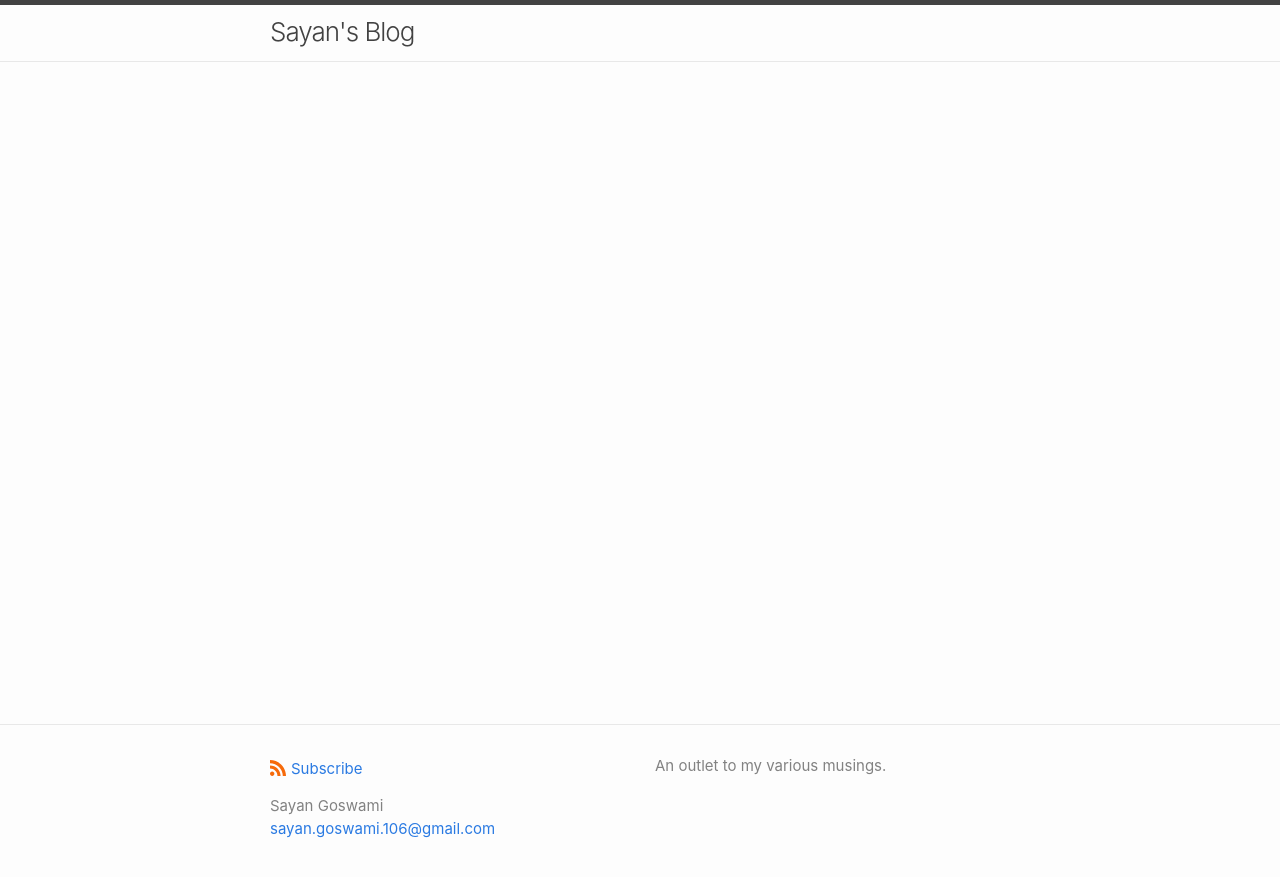
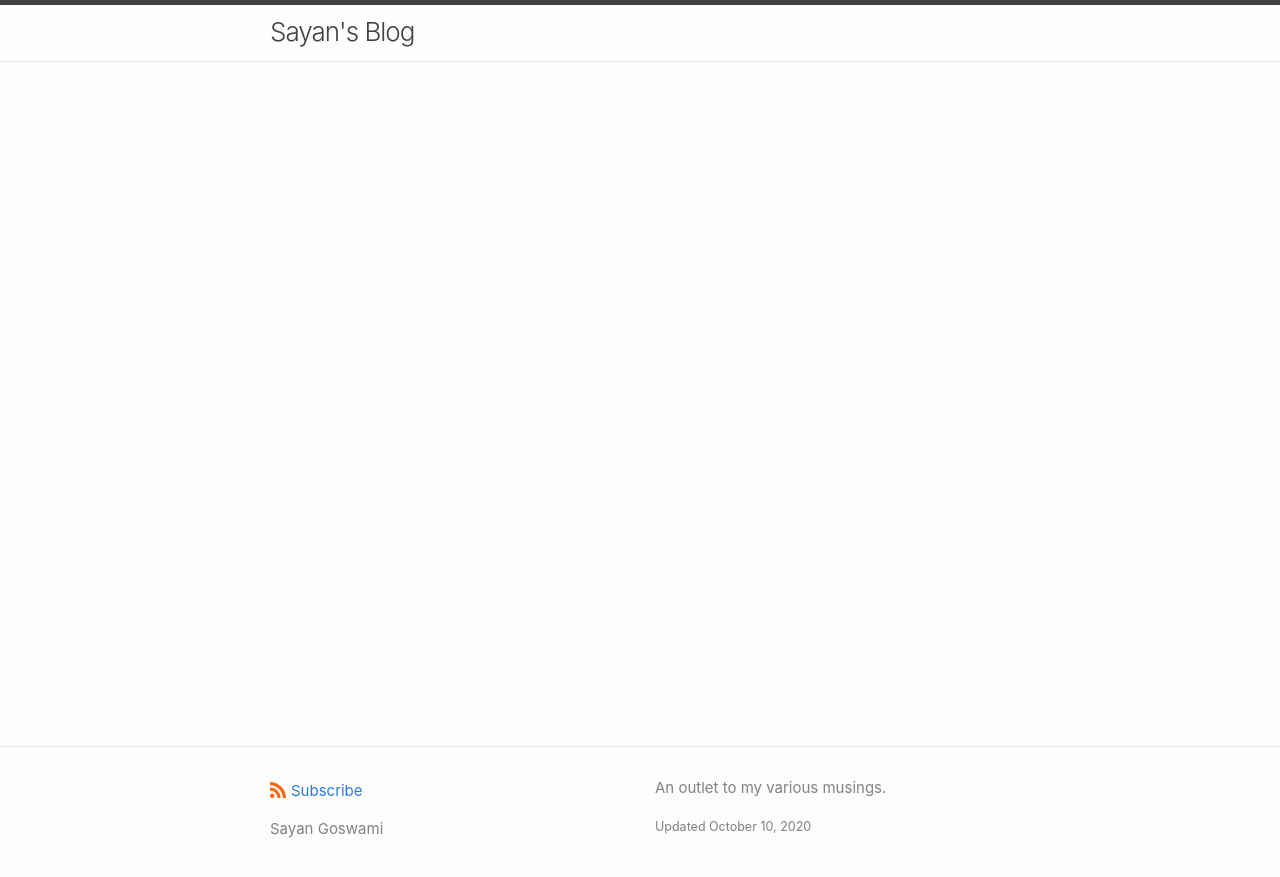
Before and after one commit to say4n/blog, a Jekyll site: the page built from index.md, in a window 1280 px wide. Shown: the top 877 px of the page. Built offline with Jekyll 4.4.1, drawn with Linux system fonts in a browser that asks for light colours.

Commit message:
Basic theme setup.

```diff
--- a/_config.yml
+++ b/_config.yml
@@ -1,7 +1,6 @@
 title: Sayan's Blog
 author:
   name: Sayan Goswami
-  email: sayan.goswami.106@gmail.com
 description: An outlet to my various musings.
 
 show_excerpts: false # set to true to show excerpts on the homepage
--- a/_includes/footer.html
+++ b/_includes/footer.html
@@ -25,6 +25,7 @@
       </div>
       <div class="footer-col">
         <p>{{ site.description | escape }}</p>
+        <p><small>Updated {{ site.time | date: '%B %d, %Y' }}</small></p>
       </div>
     </div>
 
--- a/_includes/header.html
+++ b/_includes/header.html
@@ -26,7 +26,7 @@
             {%- endif -%}
           {%- endfor -%}
           {% endcomment %}
-          <a class="page-link" href="/">About</a>
+          <a class="page-link" href="https://sayan.page">About</a>
         </div>
       </nav>
     {%- endif -%}
```
